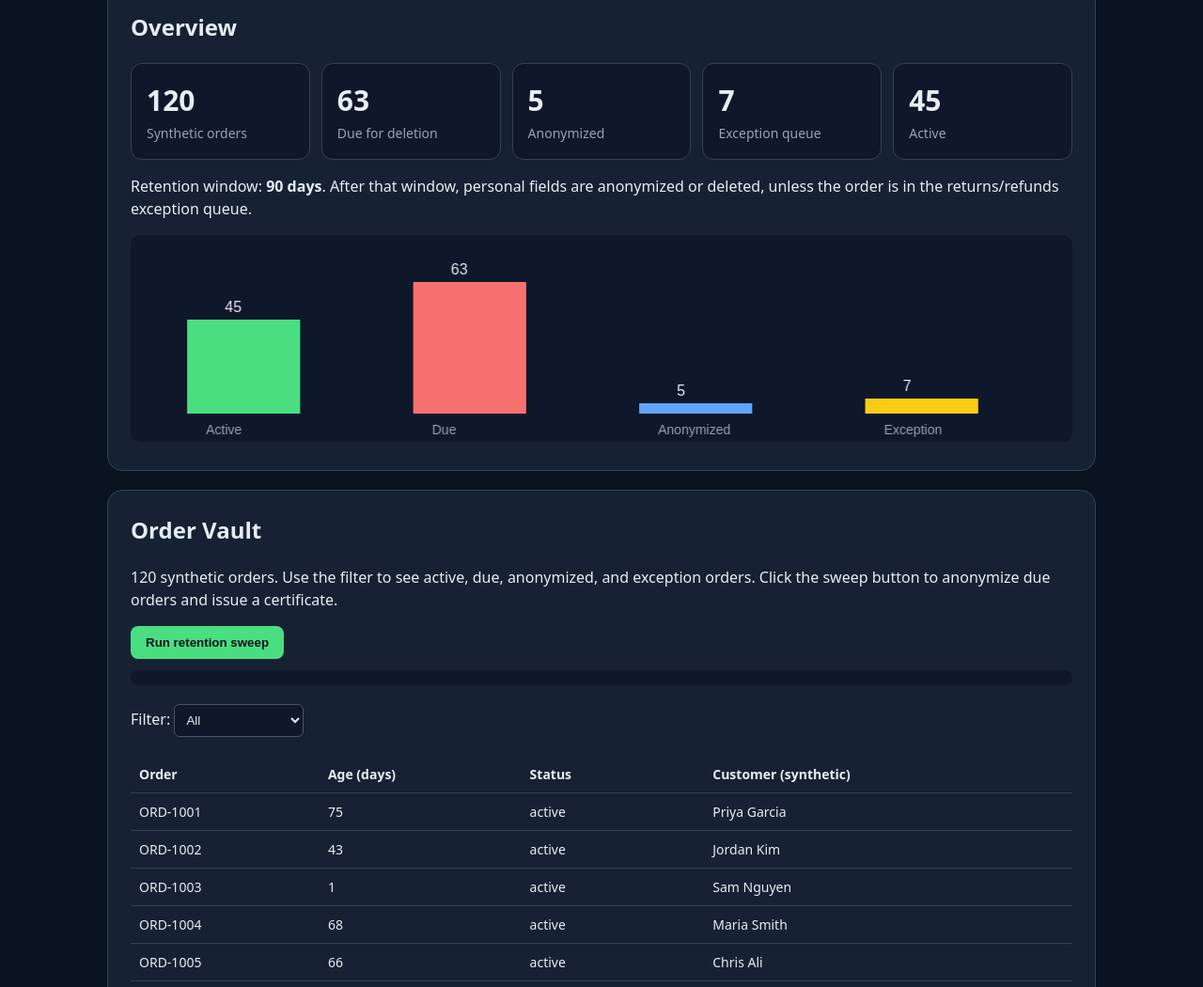
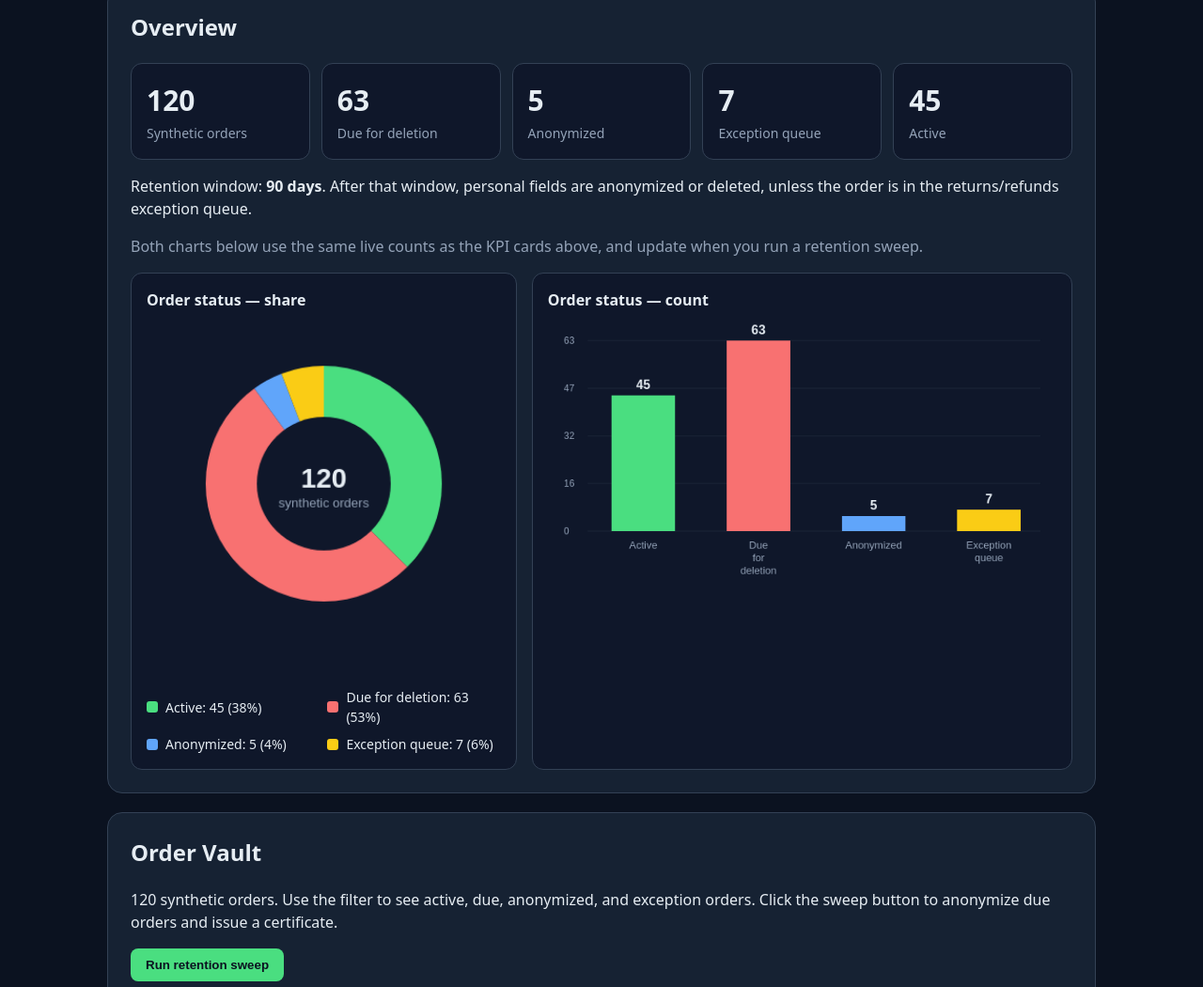
Before and after one commit to adityaaravind/retentionguard-dashboard, a plain HTML site: page index.html in a window 1280 px wide. Shown: the part 1704-2754 px from the top of the page at 94% size. Drawn offline with Linux system fonts and the light colour scheme.

Commit message:
Add donut chart and richer bar charts to match the artifact dashboard

```diff
--- a/index.html
+++ b/index.html
@@ -30,6 +30,12 @@
   .bar{height:16px;background:#0f172a;border-radius:8px;overflow:hidden} .bar i{display:block;height:100%;background:var(--green)}
   pre{white-space:pre-wrap;background:#0f172a;padding:14px;border-radius:10px;border:1px solid var(--line)}
   .steps{counter-reset:step} .steps li{margin:8px 0}
+  .charts{display:grid;grid-template-columns:1fr 1.4fr;gap:16px;margin-top:16px}
+  .chart-card{background:#0f172a;border:1px solid var(--line);border-radius:12px;padding:16px}
+  .chart-card h3{margin-top:0;font-size:16px}
+  .legend{display:grid;grid-template-columns:1fr 1fr;gap:8px;margin-top:12px;font-size:14px}
+  .legend span{display:flex;align-items:center;gap:8px} .swatch{width:12px;height:12px;border-radius:3px;flex-shrink:0}
+  @media(max-width:760px){.charts{grid-template-columns:1fr}}
   footer{max-width:1100px;margin:0 auto;padding:8px 24px 40px;color:var(--dim);font-size:14px}
   @media(max-width:640px){.hero{padding:28px 16px} .hero h1{font-size:32px} main{padding:14px} section{padding:18px}}
 </style>
@@ -77,7 +83,18 @@
     <h2>Overview</h2>
     <div class="kpis" id="kpis"></div>
     <p>Retention window: <b>90 days</b>. After that window, personal fields are anonymized or deleted, unless the order is in the returns/refunds exception queue.</p>
-    <canvas id="chart" width="1000" height="220" style="width:100%;height:auto;background:#0f172a;border-radius:10px"></canvas>
+    <p style="color:var(--dim)">Both charts below use the same live counts as the KPI cards above, and update when you run a retention sweep.</p>
+    <div class="charts">
+      <div class="chart-card">
+        <h3>Order status — share</h3>
+        <canvas id="donut" width="360" height="360" style="width:100%;height:auto"></canvas>
+        <div class="legend" id="donutLegend"></div>
+      </div>
+      <div class="chart-card">
+        <h3>Order status — count</h3>
+        <canvas id="chart" width="640" height="360" style="width:100%;height:auto"></canvas>
+      </div>
+    </div>
   </section>
 
   <section id="vault">
@@ -165,23 +182,50 @@ function counts(){
     active: orders.filter(o=>o.status==="active").length
   };
 }
+function statusItems(){
+  const c=counts();
+  return [["Active",c.active,"#4ade80"],["Due for deletion",c.due,"#f87171"],["Anonymized",c.anonymized,"#60a5fa"],["Exception queue",c.exception,"#facc15"]];
+}
+function renderDonut(){
+  const canvas=document.getElementById("donut"); if(!canvas) return;
+  const ctx=canvas.getContext("2d"); ctx.clearRect(0,0,canvas.width,canvas.height);
+  const items=statusItems(); const total=Math.max(items.reduce((s,x)=>s+x[1],0),1);
+  let angle=-Math.PI/2; const cx=180, cy=170, r=120, inner=68;
+  items.forEach(item=>{
+    const slice=(item[1]/total)*Math.PI*2;
+    if(item[1]===0) return;
+    ctx.beginPath(); ctx.moveTo(cx,cy); ctx.arc(cx,cy,r,angle,angle+slice); ctx.closePath();
+    ctx.fillStyle=item[2]; ctx.fill(); angle+=slice;
+  });
+  ctx.beginPath(); ctx.arc(cx,cy,inner,0,Math.PI*2); ctx.fillStyle="#0f172a"; ctx.fill();
+  ctx.fillStyle="#e6edf3"; ctx.font="bold 28px sans-serif"; ctx.textAlign="center";
+  ctx.fillText(String(total), cx, cy+4);
+  ctx.fillStyle="#94a3b8"; ctx.font="13px sans-serif"; ctx.fillText("synthetic orders", cx, cy+24);
+  ctx.textAlign="left";
+  document.getElementById("donutLegend").innerHTML = items.map(item=>
+    `<span><i class="swatch" style="background:${item[2]}"></i>${item[0]}: ${item[1]} (${Math.round(item[1]/total*100)}%)</span>`).join("");
+}
 function renderChart(){
-  const c=counts(); const canvas=document.getElementById("chart"); if(!canvas) return;
+  const canvas=document.getElementById("chart"); if(!canvas) return;
   const ctx=canvas.getContext("2d"); ctx.clearRect(0,0,canvas.width,canvas.height);
-  const items=[["Active",c.active,"#4ade80"],["Due",c.due,"#f87171"],["Anonymized",c.anonymized,"#60a5fa"],["Exception",c.exception,"#facc15"]];
+  const items=statusItems();
   const max=Math.max(...items.map(x=>x[1]),1);
+  ctx.strokeStyle="#1e293b"; ctx.fillStyle="#94a3b8"; ctx.font="12px sans-serif";
+  for(let g=0; g<=4; g++){ const y=30+g*60; ctx.beginPath(); ctx.moveTo(50,y); ctx.lineTo(620,y); ctx.stroke(); ctx.fillText(String(Math.round(max*(4-g)/4)), 20, y+4); }
   items.forEach((item,i)=>{
-    const x=60+i*240, h=Math.round((item[1]/max)*140), y=190-h;
-    ctx.fillStyle=item[2]; ctx.fillRect(x,y,120,h);
-    ctx.fillStyle="#e6edf3"; ctx.font="16px sans-serif"; ctx.fillText(String(item[1]), x+40, y-8);
-    ctx.fillStyle="#94a3b8"; ctx.font="14px sans-serif"; ctx.fillText(item[0], x+20, 212);
+    const x=80+i*145, h=Math.round((item[1]/max)*240), y=270-h;
+    ctx.fillStyle=item[2]; ctx.fillRect(x,y,80,h);
+    ctx.fillStyle="#e6edf3"; ctx.font="bold 16px sans-serif"; ctx.textAlign="center"; ctx.fillText(String(item[1]), x+40, y-8);
+    ctx.fillStyle="#94a3b8"; ctx.font="13px sans-serif";
+    const words=item[0].split(" "); words.forEach((w,j)=>ctx.fillText(w, x+40, 292+j*16));
+    ctx.textAlign="left";
   });
 }
 function renderKPIs(){
   const c=counts();
   document.getElementById("kpis").innerHTML =
     `<div class="kpi"><b>${c.total}</b><span>Synthetic orders</span></div><div class="kpi"><b>${c.due}</b><span>Due for deletion</span></div><div class="kpi"><b>${c.anonymized}</b><span>Anonymized</span></div><div class="kpi"><b>${c.exception}</b><span>Exception queue</span></div><div class="kpi"><b>${c.active}</b><span>Active</span></div>`;
-  renderChart();
+  renderChart(); renderDonut();
 }
 function renderOrders(){
   const f=document.getElementById("filter").value;
```
